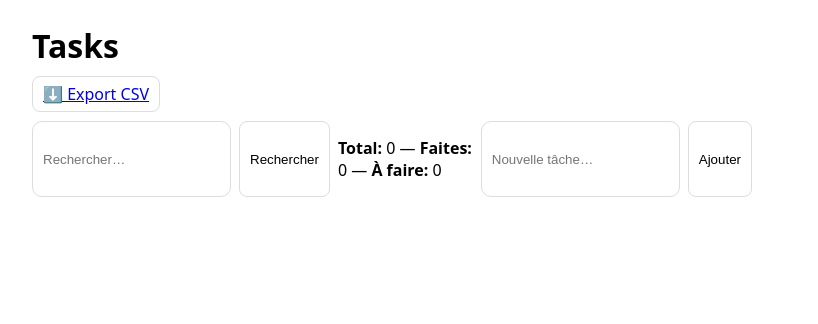
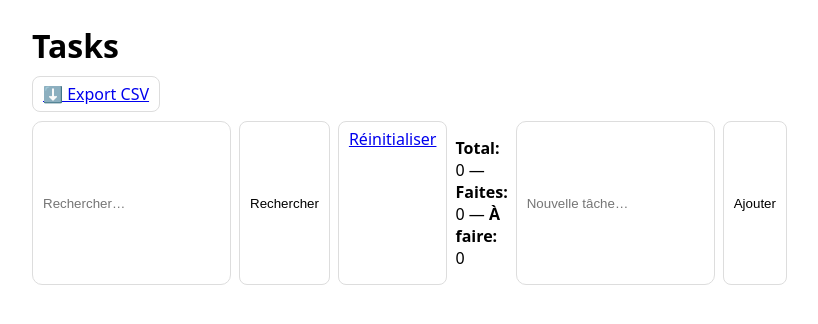
Before and after one commit to peninpalenzuelam-rgb/mission1-taches, a Flask app: page / in a window 1280 px wide. Shown: the top 324 px of the page, without its empty margins (248-1066 px from the left). Run offline with Flask 3, Linux system fonts and the light colour scheme.

Commit message:
Add reset search button

```diff
--- a/templates/index.html
+++ b/templates/index.html
@@ -27,6 +27,7 @@
    <form class="add" method="get" action="/">
      <input type="text" name="q" placeholder="Rechercher…" value="{{ q or '' }}" />
      <button class="btn" type="submit">Rechercher</button>
+     <a class="btn" href="/">Réinitialiser</a>
       <p>
         <strong>Total:</strong> {{ total }} —
         <strong>Faites:</strong> {{ done }} —
```
